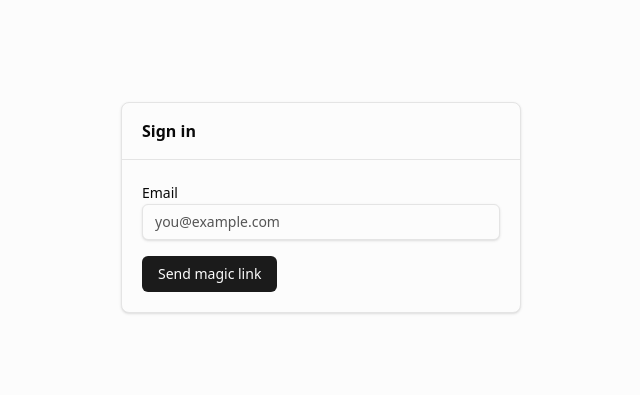
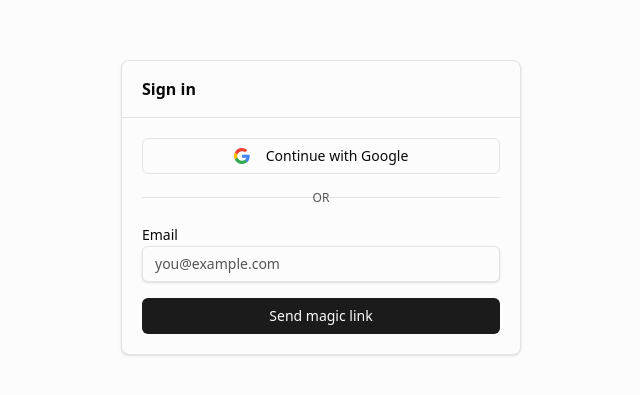
Before and after one commit to Orbasker/apartment-finder, a Next.js app in the folder apps/web/: page /login in a window 1280 px wide. Shown: the part 193-588 px from the top of the page, without its empty margins (319-959 px from the left). Built offline with nearby package versions, Linux system fonts and the light colour scheme.

Commit message:
add Google sign-in button to login page
Wires up supabase.auth.signInWithOAuth({ provider: 'google' }) alongside
the existing magic-link form. Existing /auth/callback route handles the
PKCE exchange unchanged.

```diff
--- a/apps/web/app/login/page.tsx
+++ b/apps/web/app/login/page.tsx
@@ -6,6 +6,29 @@ import { Input } from "@/components/ui/input";
 import { Label } from "@/components/ui/label";
 import { Card, CardContent, CardHeader, CardTitle } from "@/components/ui/card";
 import { getSupabaseBrowserClient } from "@/lib/supabase/client";
+
+function GoogleIcon({ className }: { className?: string }) {
+  return (
+    <svg className={className} viewBox="0 0 24 24" aria-hidden="true">
+      <path
+        fill="#4285F4"
+        d="M23.49 12.27c0-.79-.07-1.54-.19-2.27H12v4.51h6.47a5.54 5.54 0 0 1-2.4 3.63v3h3.87c2.27-2.09 3.55-5.17 3.55-8.87Z"
+      />
+      <path
+        fill="#34A853"
+        d="M12 24c3.24 0 5.95-1.08 7.94-2.91l-3.87-3c-1.08.72-2.45 1.16-4.07 1.16-3.13 0-5.78-2.11-6.73-4.96H1.28v3.09A12 12 0 0 0 12 24Z"
+      />
+      <path
+        fill="#FBBC05"
+        d="M5.27 14.29a7.2 7.2 0 0 1 0-4.58V6.62H1.28a12 12 0 0 0 0 10.76l3.99-3.09Z"
+      />
+      <path
+        fill="#EA4335"
+        d="M12 4.75c1.77 0 3.35.61 4.6 1.8l3.43-3.43C17.95 1.19 15.24 0 12 0A12 12 0 0 0 1.28 6.62l3.99 3.09C6.22 6.86 8.87 4.75 12 4.75Z"
+      />
+    </svg>
+  );
+}
 
 export default function LoginPage() {
   const [email, setEmail] = useState("");
@@ -32,6 +55,24 @@ export default function LoginPage() {
     }
   }
 
+  async function signInWithGoogle() {
+    setStatus("sending");
+    setError(null);
+    try {
+      const supabase = getSupabaseBrowserClient();
+      const { error } = await supabase.auth.signInWithOAuth({
+        provider: "google",
+        options: {
+          redirectTo: `${window.location.origin}/auth/callback`,
+        },
+      });
+      if (error) throw error;
+    } catch (err) {
+      setStatus("error");
+      setError(err instanceof Error ? err.message : String(err));
+    }
+  }
+
   return (
     <main className="mx-auto grid min-h-screen max-w-md place-items-center p-6">
       <Card className="w-full">
@@ -44,6 +85,25 @@ export default function LoginPage() {
               Check your inbox — we sent a magic link to <strong>{email}</strong>.
             </p>
           ) : (
+            <div className="space-y-4">
+              <Button
+                type="button"
+                variant="outline"
+                className="w-full"
+                onClick={signInWithGoogle}
+                disabled={status === "sending"}
+              >
+                <GoogleIcon className="mr-2 h-4 w-4" />
+                Continue with Google
+              </Button>
+              <div className="relative">
+                <div className="absolute inset-0 flex items-center">
+                  <span className="w-full border-t" />
+                </div>
+                <div className="relative flex justify-center text-xs uppercase">
+                  <span className="bg-card px-2 text-muted-foreground">or</span>
+                </div>
+              </div>
               <form onSubmit={sendMagicLink} className="space-y-4">
                 <div className="space-y-2">
                   <Label htmlFor="email">Email</Label>
@@ -56,11 +116,12 @@ export default function LoginPage() {
                     placeholder="you@example.com"
                   />
                 </div>
-              <Button type="submit" disabled={status === "sending"}>
+                <Button type="submit" disabled={status === "sending"} className="w-full">
                   {status === "sending" ? "Sending…" : "Send magic link"}
                 </Button>
+              </form>
               {error && <p className="text-sm text-destructive">{error}</p>}
-            </form>
+            </div>
           )}
         </CardContent>
       </Card>
```
Lines whose indentation alone changed are shown as unchanged.
